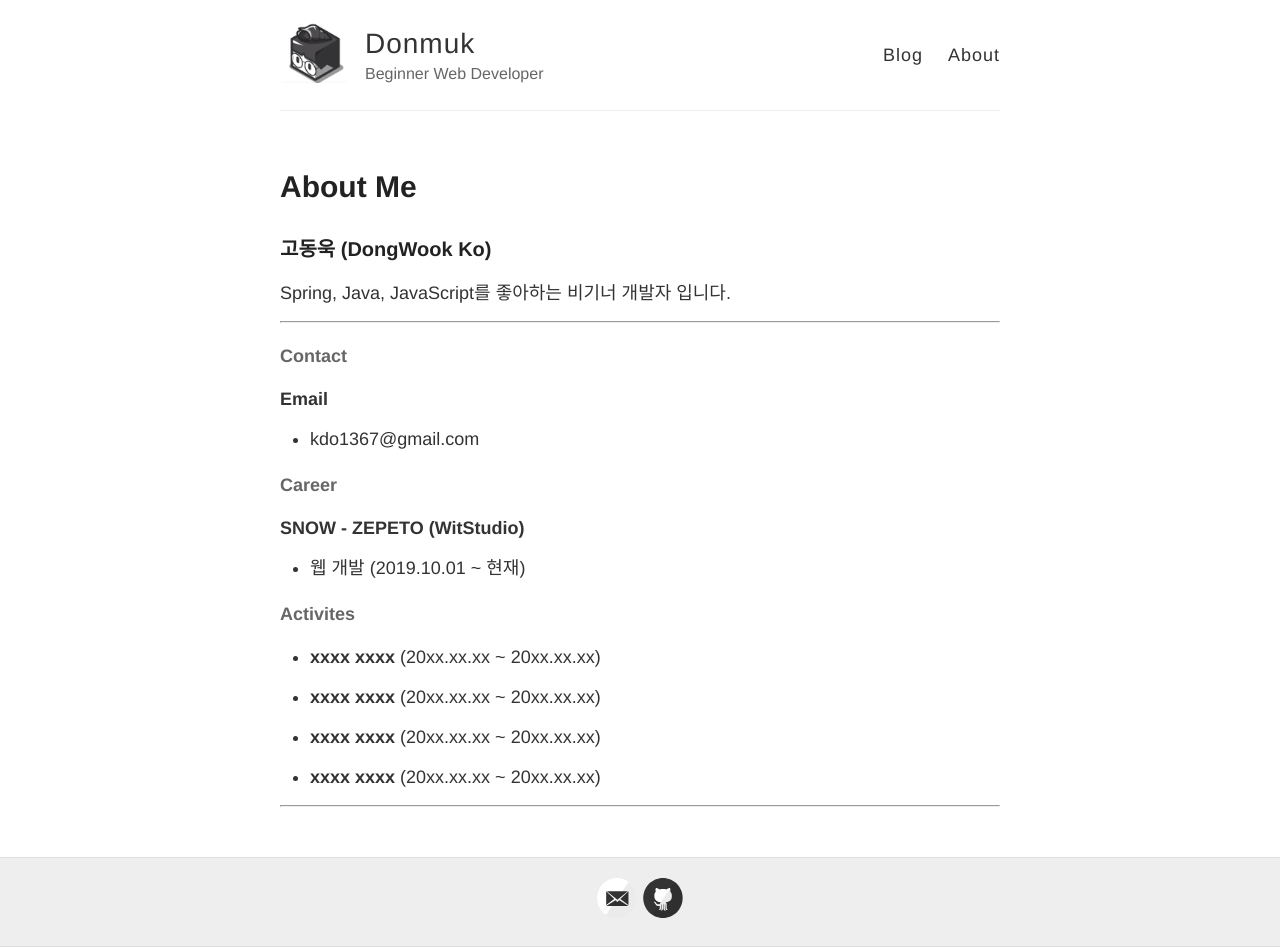
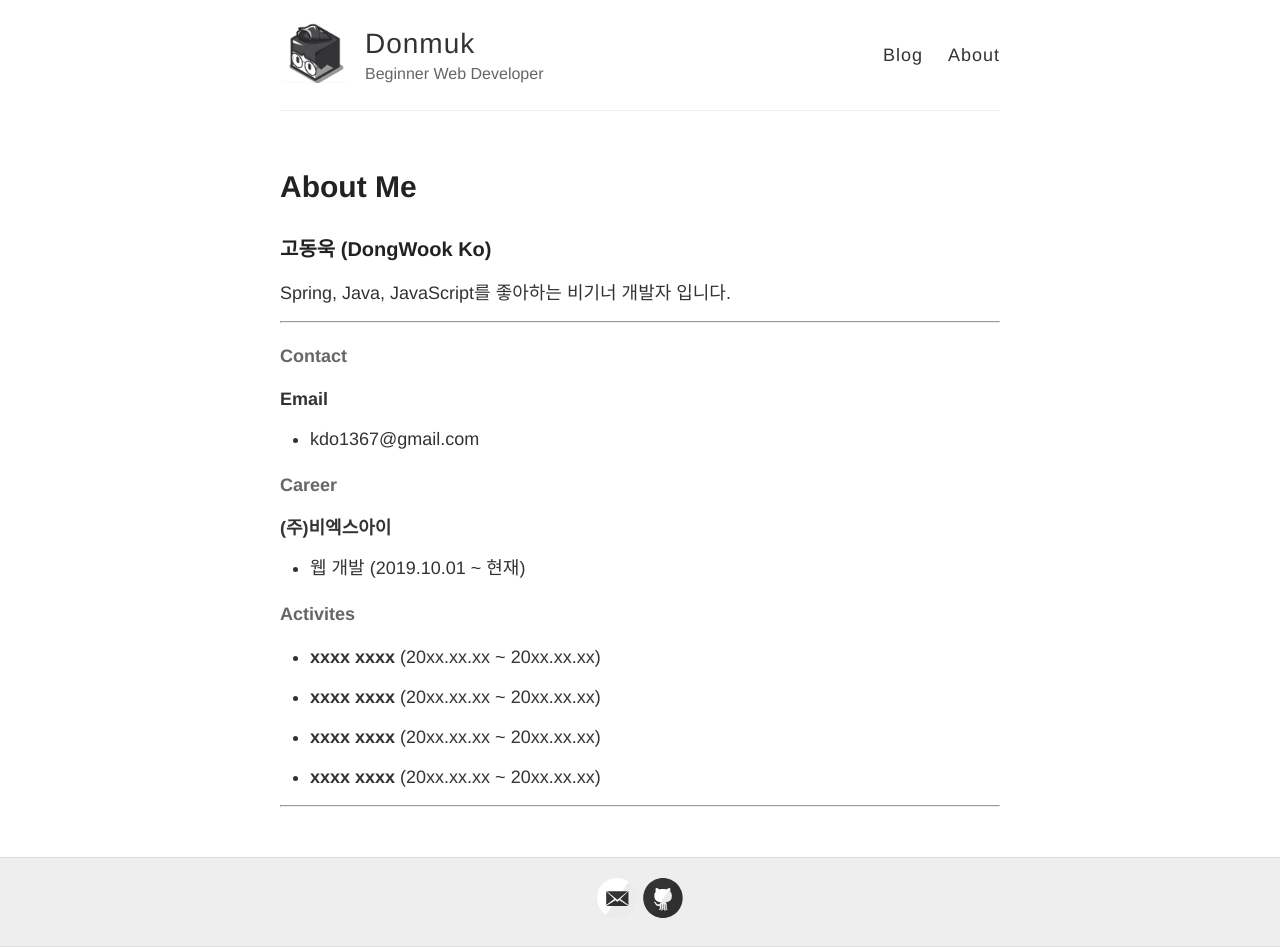
Before and after one commit to donmuk/donmuk.github.io, a Jekyll site: the page built from about.md, in a window 1280 px wide. Built offline with Jekyll 4.4.1, drawn with Linux system fonts in a browser that asks for light colours.

Commit message:
Update about.md

```diff
--- a/about.md
+++ b/about.md
@@ -23,7 +23,7 @@ Spring, Java, JavaScript를 좋아하는 비기너 개발자 입니다.
  -->
 
 #### Career
-**SNOW - ZEPETO (WitStudio)**
+**(주)비엑스아이**
 - 웹 개발 (2019.10.01 ~ 현재)
 
 #### Activites
```
